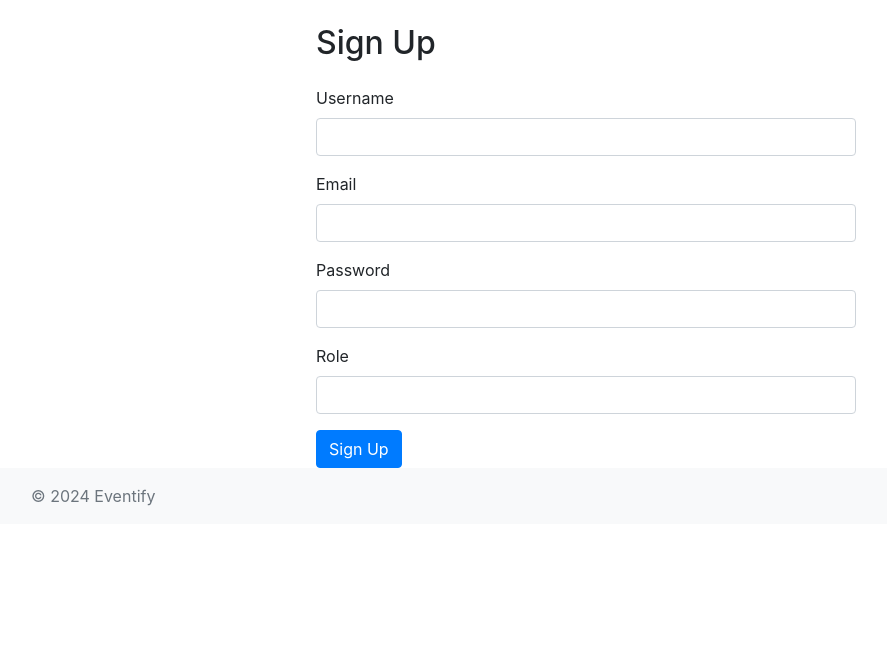
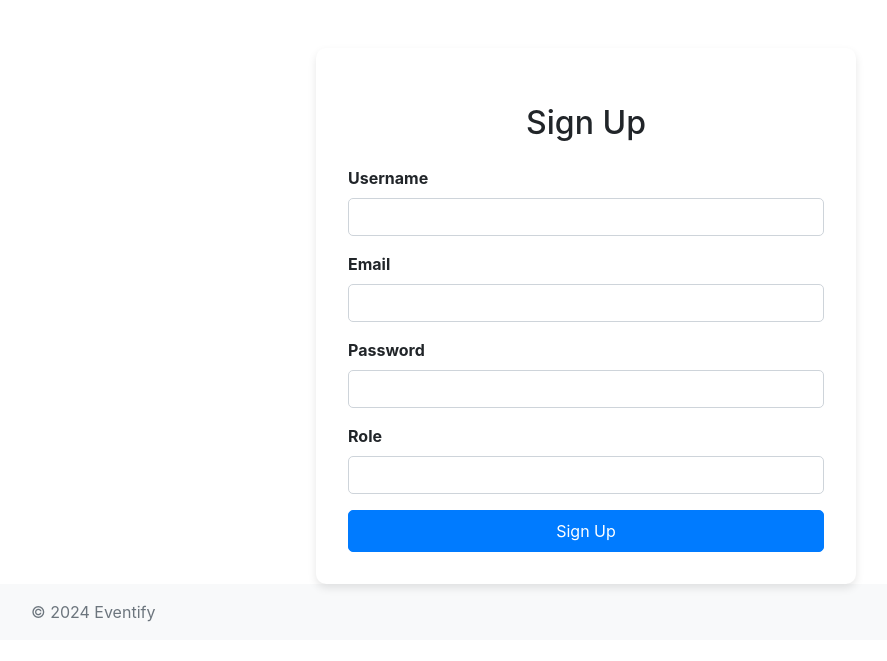
Before and after one commit to stanly08/Eventify, a Python web app: template app/templates/signup.html in a window 1280 px wide. Shown: the part 56-717 px from the top of the page, without its empty margins (54-941 px from the left). Run offline with Jinja, Linux system fonts and the light colour scheme; the template is opened without the code that fills it, so the values that code supplies are empty, except form fields; tables that the repository leaves empty hold one stand-in row (values such as "Sample post"); form fields are guessed from the names that the template uses; some libraries are stand-ins or nearby versions.

Commit message:
Update signup.html

```diff
--- a/app/templates/signup.html
+++ b/app/templates/signup.html
@@ -1,29 +1,34 @@
 {% extends "base.html" %}
 {% block title %}Sign Up{% endblock %}
+
 {% block content %}
-<div class="row justify-content-center">
+<div class="row justify-content-center" style="margin-top: 3rem;">
     <div class="col-md-6">
-        <h2 class="my-4">Sign Up</h2>
+        <div class="card" style="border: none; border-radius: 10px; box-shadow: 0 4px 8px rgba(0, 0, 0, 0.1); background-color: #fff;">
+            <div class="card-body" style="padding: 2rem;">
+                <h2 class="my-4 text-center">Sign Up</h2>
                 <form method="POST" action="{{ url_for('signup') }}">
                     {{ form.hidden_tag() }}
-            <div class="form-group">
-                {{ form.username.label(class="form-label") }}
-                {{ form.username(class="form-control", size=32) }}
+                    <div class="form-group mb-3">
+                        {{ form.username.label(class="form-label", style="font-weight: bold; margin-bottom: 0.5rem;") }}
+                        {{ form.username(class="form-control", style="border-radius: 5px; border: 1px solid #ced4da;") }}
                     </div>
-            <div class="form-group">
-                {{ form.email.label(class="form-label") }}
-                {{ form.email(class="form-control", size=32) }}
+                    <div class="form-group mb-3">
+                        {{ form.email.label(class="form-label", style="font-weight: bold; margin-bottom: 0.5rem;") }}
+                        {{ form.email(class="form-control", style="border-radius: 5px; border: 1px solid #ced4da;") }}
                     </div>
-            <div class="form-group">
-                {{ form.password.label(class="form-label") }}
-                {{ form.password(class="form-control", size=32) }}
+                    <div class="form-group mb-3">
+                        {{ form.password.label(class="form-label", style="font-weight: bold; margin-bottom: 0.5rem;") }}
+                        {{ form.password(class="form-control", style="border-radius: 5px; border: 1px solid #ced4da;") }}
                     </div>
-            <div class="form-group">
-                {{ form.role.label(class="form-label") }}
-                {{ form.role(class="form-control") }}
+                    <div class="form-group mb-3">
+                        {{ form.role.label(class="form-label", style="font-weight: bold; margin-bottom: 0.5rem;") }}
+                        {{ form.role(class="form-control", style="border-radius: 5px; border: 1px solid #ced4da;") }}
                     </div>
-            <button type="submit" class="btn btn-primary">Sign Up</button>
+                    <button type="submit" class="btn btn-primary w-100" style="background-color: #007bff; border-color: #007bff; border-radius: 5px; padding: 0.5rem 1.5rem;">Sign Up</button>
                 </form>
             </div>
         </div>
+    </div>
+</div>
 {% endblock %}
```
Lines whose indentation alone changed are shown as unchanged.
